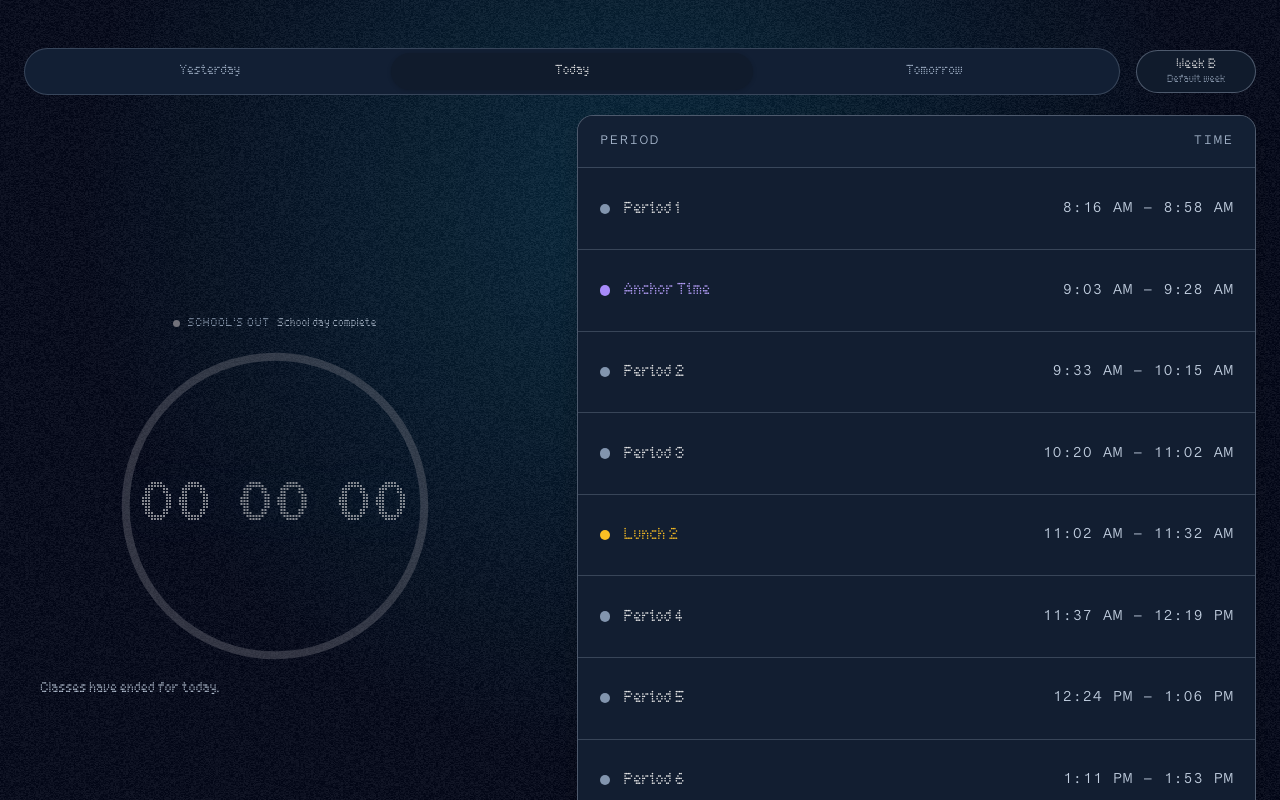
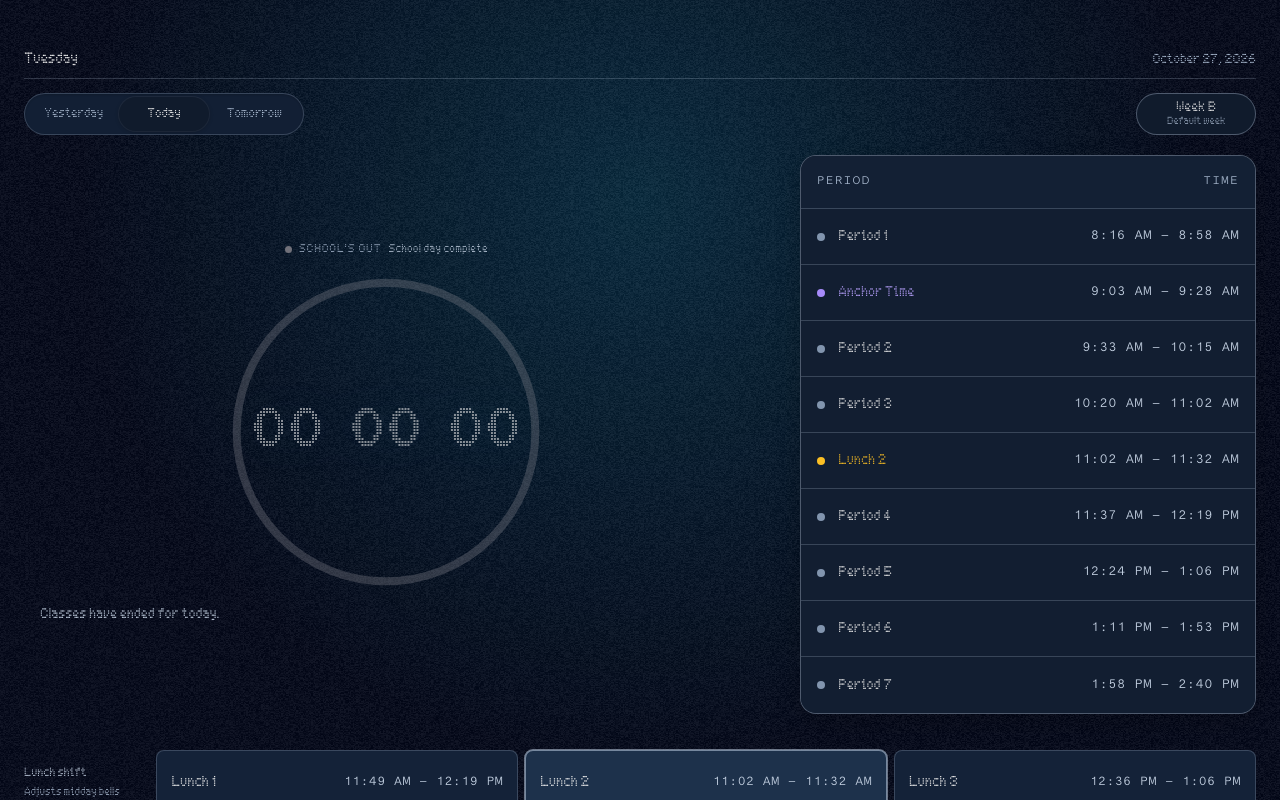
Before and after one commit to NOTAM-bobk/school-daily-schedule, a React (Vite) app: page / in a window 1280 px wide. Shown: the top 800 px of the page. Built offline with nearby package versions, Linux system fonts and the light colour scheme.

Commit message:
Refine layout: enlarge countdown and circle, shrink side schedule, pill date switcher, move date to very top

```diff
--- a/src/App.tsx
+++ b/src/App.tsx
@@ -162,6 +162,14 @@ export default function App() {
       <BackgroundNoise />
       <div className={`page${displayMode === 'tv' ? ' page--tv' : ''}`}>
         <header className="app-header">
+          <div className="controls-date top-date-banner">
+            <span className="controls-weekday">{new Intl.DateTimeFormat(undefined, { weekday: 'long' }).format(selectedDate)}</span>
+            <span className="controls-full-date">
+              {dateFormat === 'long'
+                ? new Intl.DateTimeFormat(undefined, { month: 'long', day: 'numeric', year: 'numeric' }).format(selectedDate)
+                : formatDate(selectedDate, dateFormat)}
+            </span>
+          </div>
           <nav className="date-navigation" aria-label="Schedule date and week">
             <div className="date-segmented" role="group" aria-label="Choose schedule day">
               {([-1, 0, 1] as const).map((offset) => {
@@ -212,10 +220,6 @@ export default function App() {
           </div>
 
           <section className="schedule-controls" aria-label="Schedule controls">
-            <div className="controls-date">
-              <span className="controls-weekday">{new Intl.DateTimeFormat(undefined, { weekday: 'long' }).format(selectedDate)}</span>
-              <span className="controls-full-date">{formatDate(selectedDate, dateFormat)}</span>
-            </div>
             <LunchPicker value={lunch} onChange={setStoredLunch} clockFormat={clockFormat} />
           </section>
         </main>
--- a/src/styles.css
+++ b/src/styles.css
@@ -139,11 +139,73 @@ button {
 
 @media (min-width: 980px) {
   .page { max-width: 1400px; }
-  .daily-dashboard { grid-template-columns: minmax(20rem, 0.85fr) minmax(0, 1.15fr); }
+  .daily-dashboard {
+    grid-template-columns: minmax(0, 1.35fr) minmax(260px, 0.85fr);
+    gap: clamp(2rem, 4vw, 4rem);
+  }
   .countdown-hero { text-align: left; }
   .countdown-status { justify-content: flex-start; }
-  .countdown-dial { margin-left: 0; margin-right: auto; }
+  .countdown-dial {
+    width: min(27rem, 36vw);
+    margin-left: 0;
+    margin-right: auto;
+  }
+  .countdown-dial .vc-root { font-size: clamp(2.4rem, 6.2vw, 4.3rem) !important; }
+  .countdown-dial .empty-countdown { font-size: clamp(2rem, 5.2vw, 3.4rem); }
   .countdown-caption, .countdown-meta { text-align: left; }
+
+  /* Desktop top switchers smaller and more compact */
+  .date-segmented {
+    flex: 0 1 17.5rem;
+    width: 17.5rem;
+    max-width: 17.5rem;
+  }
+  .date-segment-button {
+    min-height: 1.95rem;
+    padding: 0.26rem 0.65rem;
+    font-size: 0.76rem;
+  }
+  .week-toggle {
+    min-width: 6.2rem;
+    padding: 0.25rem 0.75rem;
+    font-size: 0.78rem;
+  }
+  .week-toggle-note {
+    font-size: 0.6rem;
+  }
+
+  /* Desktop side day schedule smaller */
+  .daily-dashboard-schedule .schedule-card {
+    max-width: 32rem;
+  }
+  .daily-dashboard-schedule .schedule-table-header {
+    padding: 0.45rem 1rem;
+    font-size: 0.7rem;
+  }
+  .daily-dashboard-schedule .schedule-row {
+    min-height: 3.5rem;
+    padding: 0.5rem 1rem;
+  }
+  .daily-dashboard-schedule .schedule-period-title {
+    font-size: 0.88rem;
+  }
+  .daily-dashboard-schedule .schedule-course-name {
+    font-size: 0.8rem;
+  }
+  .daily-dashboard-schedule .schedule-course-details {
+    font-size: 0.72rem;
+  }
+  .daily-dashboard-schedule .sched-time {
+    font-size: 0.78rem;
+  }
+  .daily-dashboard-schedule .schedule-state-chip {
+    font-size: 0.62rem;
+    padding: 0.15rem 0.4rem;
+  }
+  .daily-dashboard-schedule .schedule-state-dot {
+    width: 0.5rem;
+    height: 0.5rem;
+  }
 }
 
 
@@ -321,9 +383,30 @@ button {
 .countdown-dial .vc-root { font-size: clamp(1.9rem, 6vw, 3.4rem) !important; }
 .countdown-dial .empty-countdown { font-size: clamp(1.6rem, 5vw, 2.6rem); }
 
-/* Clear page heading with the date and current rotation. */
+/* Clear page heading with the date banner and switchers. */
 .app-header {
   margin-bottom: 1.25rem;
+}
+
+.top-date-banner {
+  display: flex;
+  align-items: baseline;
+  justify-content: space-between;
+  padding-bottom: 0.65rem;
+  margin-bottom: 0.85rem;
+  border-bottom: 1px solid var(--border-subtle);
+}
+
+.top-date-banner .controls-weekday {
+  font-size: 0.95rem;
+  font-weight: 600;
+  letter-spacing: -0.01em;
+  color: var(--fg-default);
+}
+
+.top-date-banner .controls-full-date {
+  font-size: 0.82rem;
+  color: var(--fg-muted);
 }
 
 .date-navigation {
@@ -336,21 +419,22 @@ button {
 .date-segmented {
   display: grid;
   grid-template-columns: repeat(3, minmax(0, 1fr));
-  flex: 1;
-  width: min(100%, 31rem);
+  flex: 0 1 20rem;
+  width: min(100%, 20rem);
   padding: 0.22rem;
   background: color-mix(in srgb, var(--bg-card-subtle) 88%, var(--bg-canvas));
   border: 1px solid var(--border-subtle);
   border-radius: var(--radius-pill);
+  box-shadow: inset 0 1px 2px rgba(0, 0, 0, 0.16);
 }
 
 .date-segment-button {
-  min-height: 2.35rem;
-  padding: 0.4rem 0.9rem;
+  min-height: 2.1rem;
+  padding: 0.32rem 0.8rem;
   color: var(--fg-muted);
   border-radius: var(--radius-pill);
   font: inherit;
-  font-size: 0.83rem;
+  font-size: 0.8rem;
   cursor: pointer;
   transition: color 0.16s ease, background-color 0.16s ease, box-shadow 0.16s ease, transform 0.16s ease;
 }
@@ -360,7 +444,7 @@ button {
 .date-segment-button.is-active {
   color: var(--fg-default);
   background: var(--bg-card);
-  box-shadow: 0 1px 4px rgba(0, 0, 0, 0.16);
+  box-shadow: 0 1px 4px rgba(0, 0, 0, 0.25), 0 0 0 1px rgba(255, 255, 255, 0.06);
   font-weight: 600;
 }
 .date-segment-button:focus-visible, .week-toggle:focus-visible { outline: 2px solid var(--accent-emerald); outline-offset: 1px; position: relative; z-index: 1; }
```
